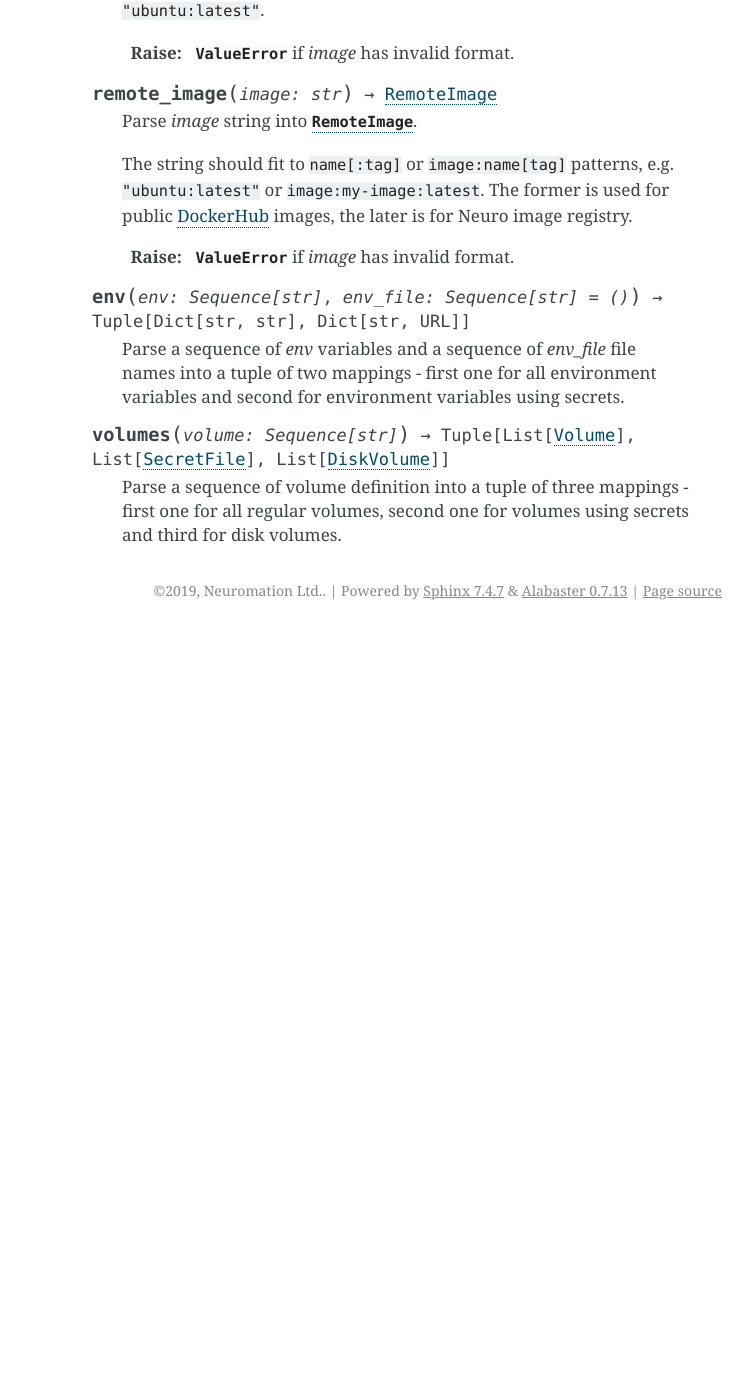
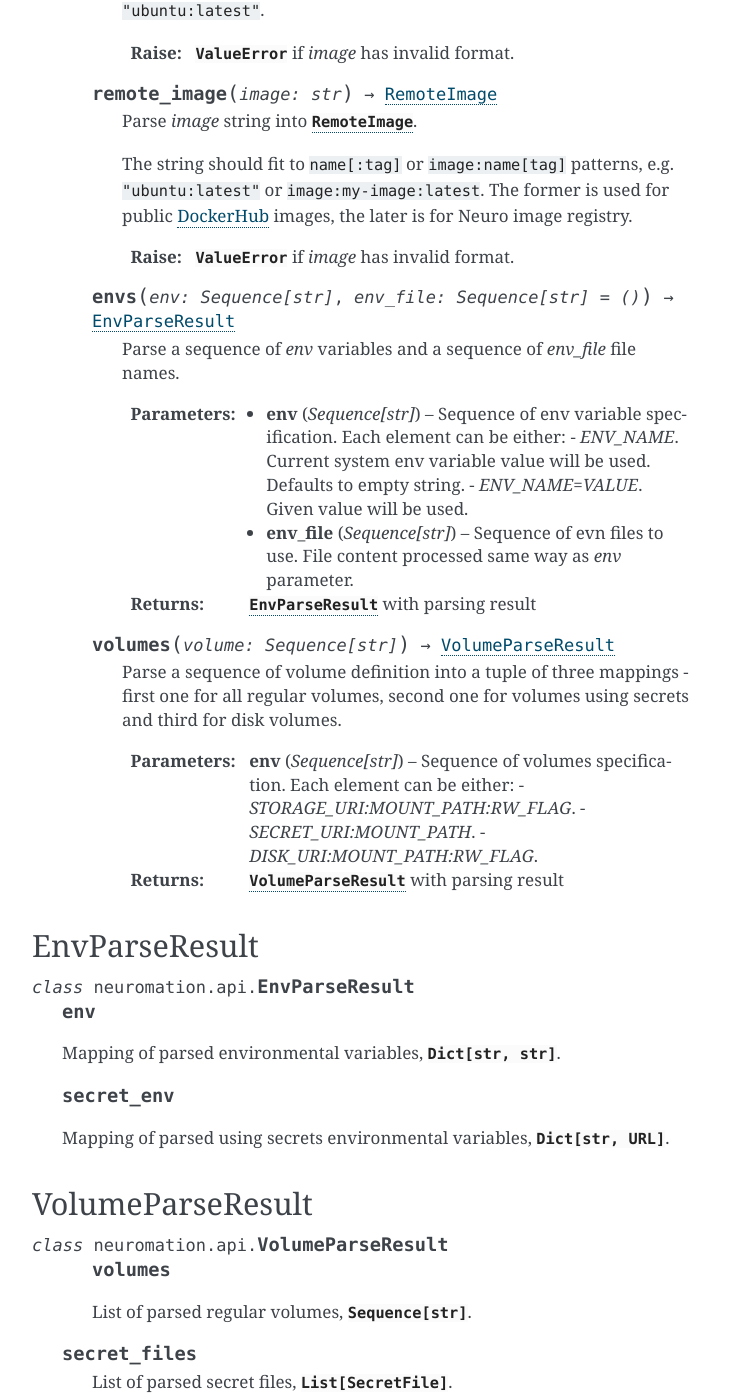
Before and after one commit to neuro-inc/neuro-cli, a Sphinx documentation site: the page built from docs/parse_reference.rst, in a window 1280 px wide and 1400 px high, scrolled down 723 px. Shown: the whole window, without its empty margins (388-1141 px from the left). Built offline with Sphinx 7.4.7, drawn with Linux system fonts in a browser that asks for light colours; pages that are not in the unit, such as notebooks, are missing from menus; before the commit the page ends 1353 px from its top, so only the background shows below that; some of the changed text lies outside the part shown.

Commit message:
Use dataclasses instead of tuples for forward-compat

```diff
--- a/docs/parse_reference.rst
+++ b/docs/parse_reference.rst
@@ -52,13 +52,62 @@ Parser
 
   .. _DockerHub: https://hub.docker.com
 
-   .. method:: env(env: Sequence[str], env_file: Sequence[str] = ()) -> Tuple[Dict[str, str], Dict[str, URL]]
+   .. method:: envs(env: Sequence[str], env_file: Sequence[str] = ()) -> EnvParseResult
 
-      Parse a sequence of *env* variables and a sequence of *env_file* file names into a
-      tuple of two mappings - first one for all environment variables and second for
-      environment variables using secrets.
+      Parse a sequence of *env* variables and a sequence of *env_file* file names.
 
-   .. method:: volumes(volume: Sequence[str]) -> Tuple[List[Volume], List[SecretFile], List[DiskVolume]]
+      :param ~typing.Sequence[str] env: Sequence of env variable specification. Each
+                                        element can be either:
+                                        - `ENV_NAME`. Current system env variable value
+                                        will be used. Defaults to empty string.
+                                        - `ENV_NAME=VALUE`. Given value will be used.
+
+      :param ~typing.Sequence[str] env_file: Sequence of evn files to use. File content
+                                             processed same way as `env` parameter.
+
+      :return: :class:`EnvParseResult` with parsing result
+
+   .. method:: volumes(volume: Sequence[str]) -> VolumeParseResult
 
       Parse a sequence of volume definition into a tuple of three mappings - first one for
       all regular volumes, second one for volumes using secrets and third for disk volumes.
+
+      :param ~typing.Sequence[str] env: Sequence of volumes specification. Each
+                                        element can be either:
+                                        - `STORAGE_URI:MOUNT_PATH:RW_FLAG`.
+                                        - `SECRET_URI:MOUNT_PATH`.
+                                        - `DISK_URI:MOUNT_PATH:RW_FLAG`.
+
+      :return: :class:`VolumeParseResult` with parsing result
+
+
+EnvParseResult
+==============
+
+.. class:: EnvParseResult
+
+   .. attribute:: env
+
+   Mapping of parsed environmental variables, :class:`~typing.Dict[str, str]`.
+
+   .. attribute:: secret_env
+
+   Mapping of parsed using secrets environmental variables, :class:`~typing.Dict[str, URL]`.
+
+
+VolumeParseResult
+=================
+
+.. class:: VolumeParseResult
+
+   .. attribute:: volumes
+
+   List of parsed regular volumes, :class:`~typing.Sequence[str]`.
+
+  .. attribute:: secret_files
+
+   List of parsed secret files, :class:`~typing.List[SecretFile]`.
+
+   .. attribute:: disk_volumes
+
+   List of parsed disk volumes, :class:`~typing.List[DiskVolume]`.
```
Also changed, not shown: 3 other files.
